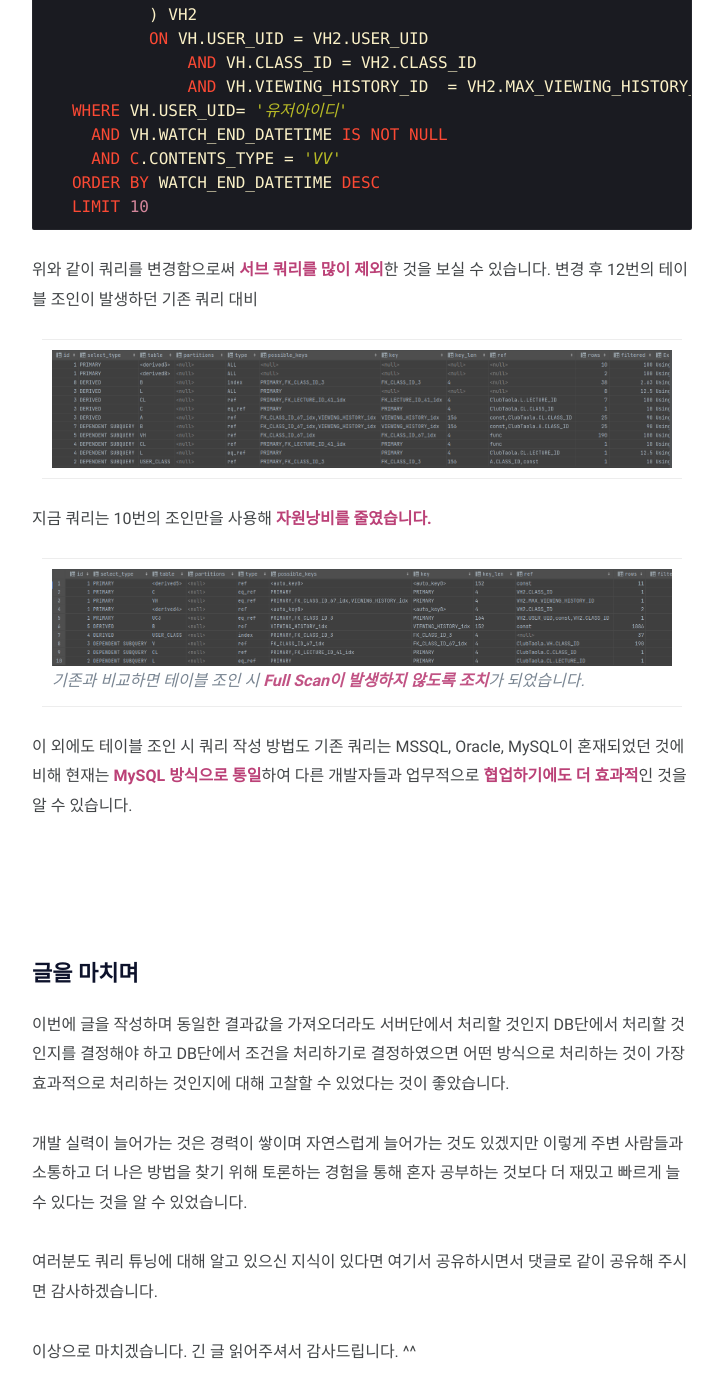
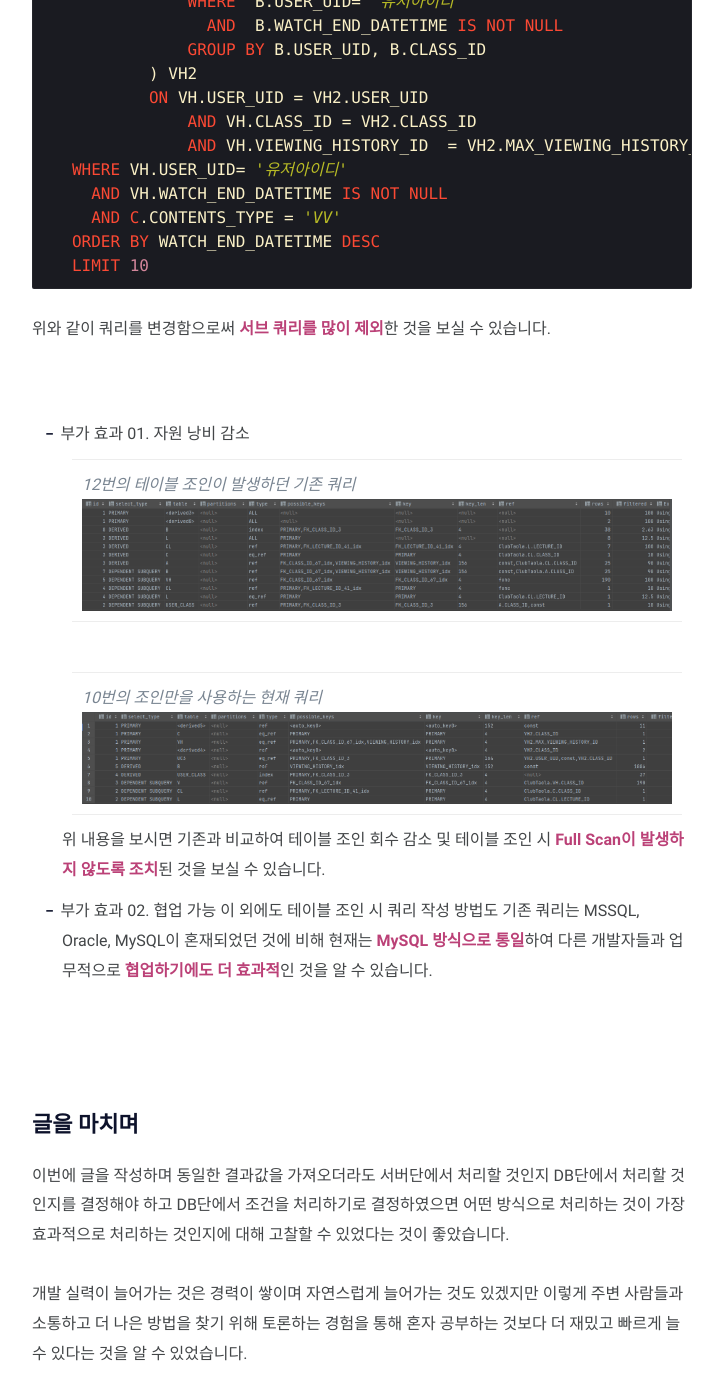
Before and after one commit to jd6186/jd6186.github.io, a Jekyll site: the page built from _posts/DevOps/DB/2022-07-26-Query_Tip_01.md, in a window 1280 px wide and 1400 px high, scrolled down 8326 px. Shown: the whole window, without its empty margins (278-1001 px from the left). Built offline with Jekyll 4.4.1, drawn with Linux system fonts in a browser that asks for light colours; comment, search, counter and statistics services are not loaded.

Commit message:
글 내용 보기 좋게 정리

````diff
--- a/_posts/DevOps/DB/2022-07-26-Query_Tip_01.md
+++ b/_posts/DevOps/DB/2022-07-26-Query_Tip_01.md
@@ -196,7 +196,7 @@ ORDER BY A.WATCH_END_DATETIME DESC
    위와 같이 작성을 하게 되면 최초 FROM을 통해 데이터를 가져올 당시에 한번에 데이터를 가져와 BOOKMARK 값을 뿌려주기 때문에 2차적인 조회를 하지 않게 됩니다.<br/>
    <br/><br/>
 3. 불필요한 값을 서브쿼리로 호출하는 행위<br/>
-    > 기존 쿼리
+    > 기존 쿼리<br/>
     > <img src="../../../assets/img/2022-07-26-Query_Tip_01/중복.png"  width="400"/><br/><br/>
 
     기존 쿼리 내용을 살펴보면 유저의 최근 시청 기록에 대한 데이터를 각 영상별로 정제해서 가져오도록 조건이 설정된 것이 아니라 <strong style="color: #bb4177;">시청했던 모든 내역을 불필요하게 조회</strong>하고 있었습니다.<br/>
@@ -205,7 +205,7 @@ ORDER BY A.WATCH_END_DATETIME DESC
 
     <br/><br/>
 
-    > 변경한 쿼리
+    > 변경한 쿼리<br/>
     > <img src="../../../assets/img/2022-07-26-Query_Tip_01/중복제거.png"  width="400"/>
 
     변경한 쿼리에서는 기존 쿼리와 달리 <strong style="color: #bb4177;">각 영상별 유저의 가장 최근 시청 기록만을 조회</strong>하도록 변경하였습니다.<br/>
@@ -282,18 +282,24 @@ MySQL은 기본적으로 Join으로 연결하는 것이 서브쿼리를 사용
    LIMIT 10
 ```
 
-위와 같이 쿼리를 변경함으로써 <strong style="color: #bb4177;">서브 쿼리를 많이 제외</strong>한 것을 보실 수 있습니다.
-변경 후 12번의 테이블 조인이 발생하던 기존 쿼리 대비
-> <img src="../../../assets/img/2022-07-26-Query_Tip_01/before.png"  width="700"/>
+위와 같이 쿼리를 변경함으로써 <strong style="color: #bb4177;">서브 쿼리를 많이 제외</strong>한 것을 보실 수 있습니다.<br/>
+<br/><br/>
 
-지금 쿼리는 10번의 조인만을 사용해 <strong style="color: #bb4177;">자원낭비를 줄였습니다.</strong><br/>
-> <img src="../../../assets/img/2022-07-26-Query_Tip_01/after.png"  width="700"/>
-기존과 비교하면 테이블 조인 시 <strong style="color: #bb4177;">Full Scan이 발생하지 않도록 조치</strong>가 되었습니다.
-<br/>
+- 부가 효과 01. 자원 낭비 감소
+   > 12번의 테이블 조인이 발생하던 기존 쿼리
+   > <img src="../../../assets/img/2022-07-26-Query_Tip_01/before.png"  width="700"/>
 
-이 외에도 테이블 조인 시 쿼리 작성 방법도 기존 쿼리는 MSSQL, Oracle, MySQL이 혼재되었던 것에 비해 현재는 <strong style="color: #bb4177;">MySQL 방식으로 통일</strong>하여
-다른 개발자들과 업무적으로 <strong style="color: #bb4177;">협업하기에도 더 효과적</strong>인 것을 알 수 있습니다.
-<br/><br/><br/><br/>
+   <br>
+   > 10번의 조인만을 사용하는 현재 쿼리
+   > <img src="../../../assets/img/2022-07-26-Query_Tip_01/after.png"  width="700"/>
+
+  위 내용을 보시면 기존과 비교하여 테이블 조인 회수 감소 및 테이블 조인 시 <strong style="color: #bb4177;">Full Scan이 발생하지 않도록 조치</strong>된 것을 보실 수 있습니다.
+  <br/>
+
+- 부가 효과 02. 협업 가능
+  이 외에도 테이블 조인 시 쿼리 작성 방법도 기존 쿼리는 MSSQL, Oracle, MySQL이 혼재되었던 것에 비해 현재는 <strong style="color: #bb4177;">MySQL 방식으로 통일</strong>하여
+  다른 개발자들과 업무적으로 <strong style="color: #bb4177;">협업하기에도 더 효과적</strong>인 것을 알 수 있습니다.
+  <br/><br/><br/><br/>
 
 ## 글을 마치며
 이번에 글을 작성하며 동일한 결과값을 가져오더라도 서버단에서 처리할 것인지 DB단에서 처리할 것인지를 결정해야 하고
````
